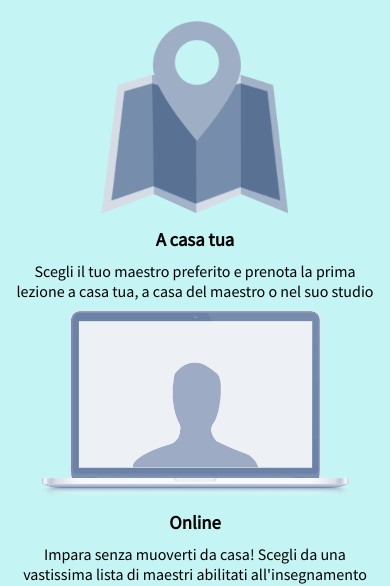
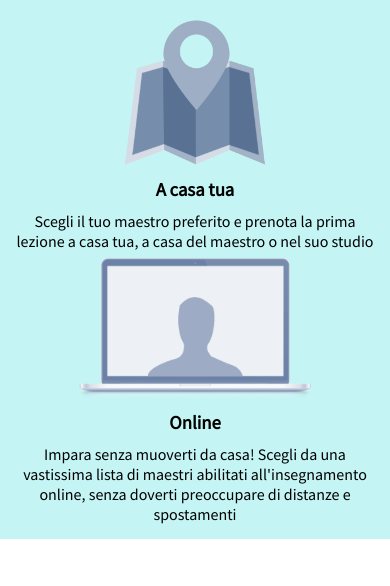
Before and after one commit to GianlucaBar/html-css-resp-wannabe-12bool, a plain HTML site: page index.html in a window 390 px wide. Shown: the part 75-661 px from the top of the page. Drawn offline with Linux system fonts and the light colour scheme.

Commit message:
eliminata max-width a .row

```diff
--- a/css/style.css
+++ b/css/style.css
@@ -5,7 +5,6 @@
 }
 
 .row {
-  max-width: 992px;
   margin-left: auto;
   margin-right: auto;
 }
@@ -97,3 +96,9 @@ h2{
 h3{
     margin: 10px auto;
 }
+
+ @media all  and (max-width: 767px){
+    img{
+        height: 150px;
+    }
+}
```
